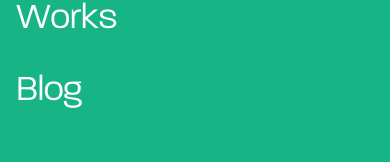
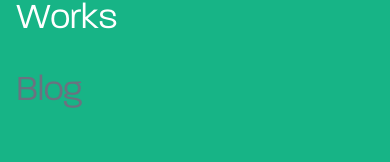
Before and after one commit to devalexdgreat/mev2, a Next.js app: page /About in a window 390 px wide. Both pictures are taken after a click on the element "Menu". Shown: the part 444-606 px from the top of the page. Built offline with nearby package versions, Linux system fonts and the light colour scheme.

Commit message:
fixed small bugs

```diff
--- a/app/About/page.jsx
+++ b/app/About/page.jsx
@@ -42,7 +42,7 @@ export default function About() {
     })
 
     return (
-        <div className="w-full mt-56 md:mt-72 mb-32 md:mb-64">
+        <div className="w-full mt-56 md:mt-72 mb-32 md:mb-64 overflow-hidden">
             <div className="w-11/12 md:w-10/12 mx-auto">
                 <div className='mb-24 md:mb-64'>
                     <motion.h1
--- a/components/Navbar.jsx
+++ b/components/Navbar.jsx
@@ -126,7 +126,7 @@ export default function Navbar() {
                                 initial={{ x: 100, opacity: 0 }}
                                 whileInView={{ x: 0, opacity: 1 }}
                                 transition={{ delay: 1.8 }}
-                                ><Link href={"/Blogs"} className="nav-linkMob text-4xl" onClick={toggleMenu}>Blog</Link></motion.span>
+                                ><a className="nav-linkMob text-4xl text-gray-500" onClick={toggleMenu}>Blog</a></motion.span>
                             </div>
                         </div>
                         <div className="w-11/12 h-28 mx-auto flex flex-col justify-between">
```
